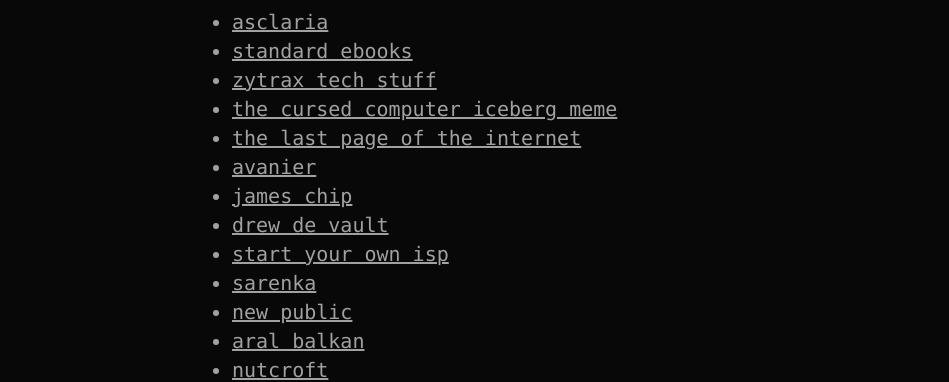
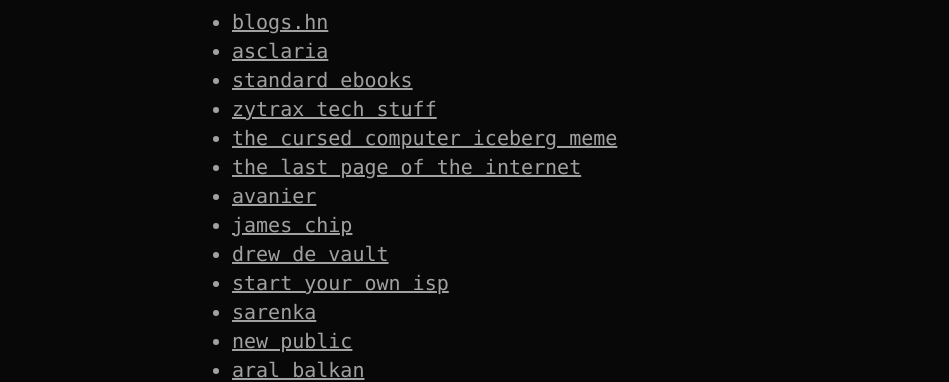
Before and after one commit to tosatur/tosatur-site, a plain HTML site: page tosatur/misc/index.html in a window 1280 px wide. Shown: the part 420-802 px from the top of the page, without its empty margins (0-949 px from the left). Drawn offline with Linux system fonts and the light colour scheme.

Commit message:
new link

```diff
--- a/tosatur/misc/index.html
+++ b/tosatur/misc/index.html
@@ -42,6 +42,7 @@
             <h2>good links</h2>
             <p>websites and pages that i've been looking at recently in no particular order:</p>
             <ul>
+                <li><a href="https://blogs.hn/">blogs.hn</a></li>
                 <li><a href="https://asclaria.org/">asclaria</a></li>
                 <li><a href="https://standardebooks.org/">standard ebooks</a></li>
                 <li><a href="https://www.zytrax.com/tech/">zytrax tech stuff</a></li>
```
